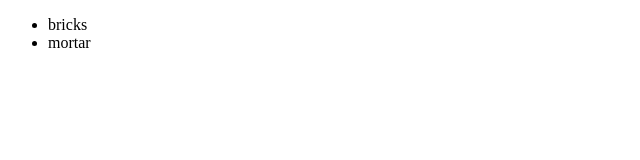
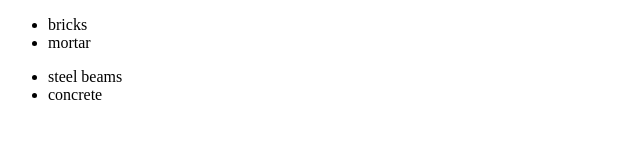
Before and after one commit to Hooligan504/Gittest, a plain HTML site: page index.html in a window 1280 px wide. Shown: the whole page, without its empty margins (0-640 px from the left). Drawn offline with Linux system fonts and the light colour scheme.

Commit message:
added second list for review

```diff
--- a/index.html
+++ b/index.html
@@ -9,6 +9,10 @@
       <li>bricks</li>
       <li>mortar</li>
     </ul>
+    <ul>
+      <li>steel beams</li>
+      <li>concrete</li>
+    </ul>
 
   </body>
 
```
